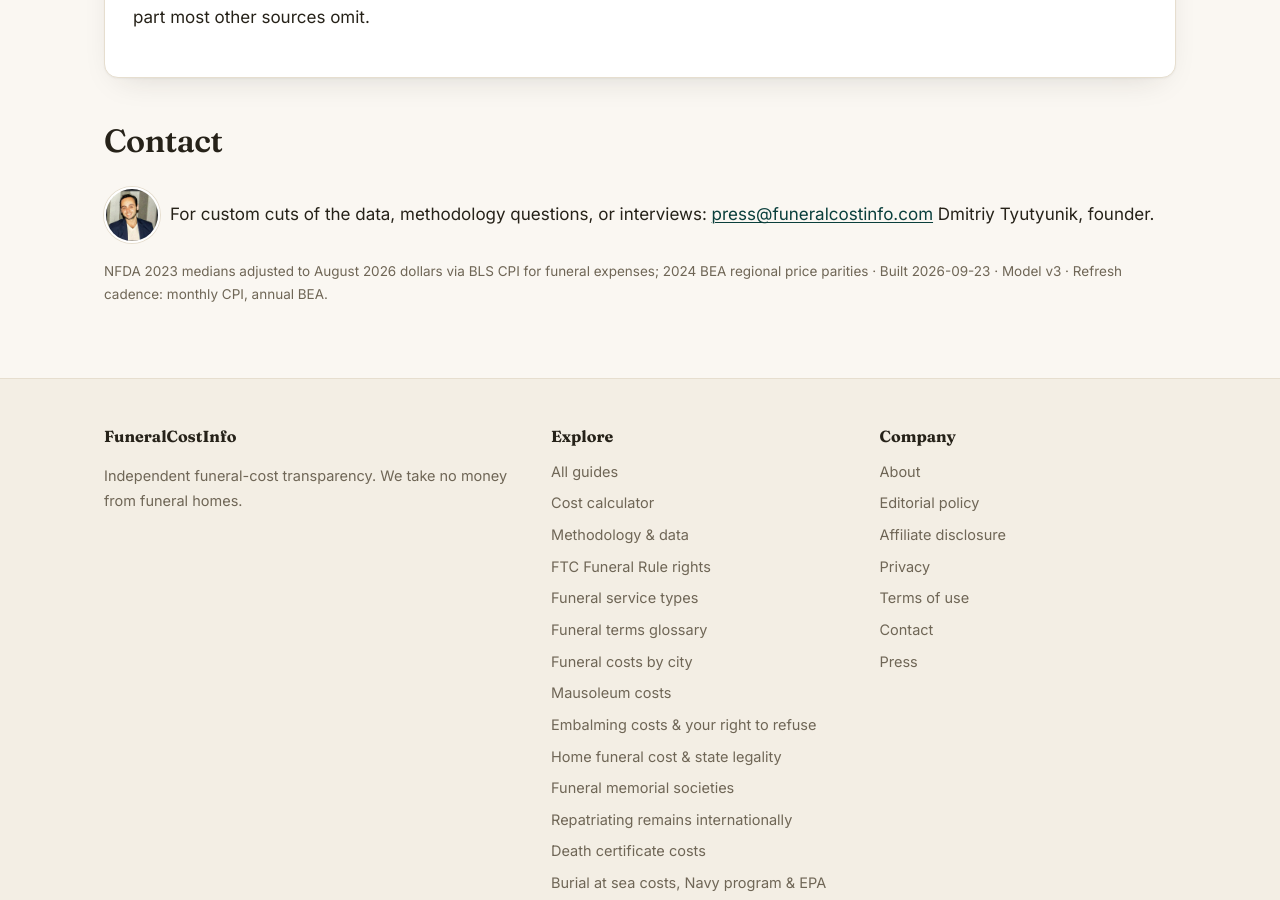
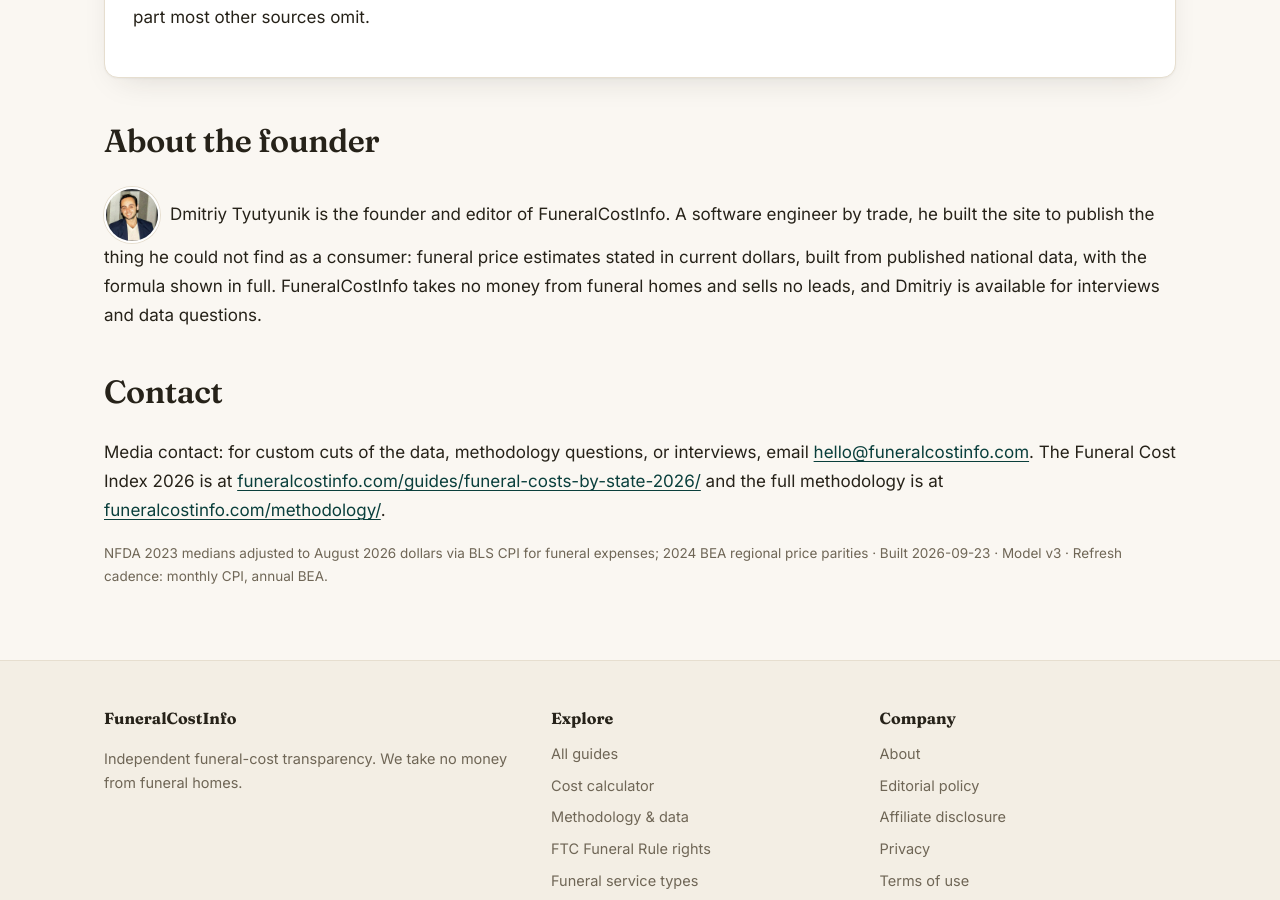
Before and after one commit to dtyutyunik/funeralcostinfo, a Next.js app in the folder site/: page /press in a window 1280 px wide. Shown: the part 4400-5300 px from the top of the page. Built offline with nearby package versions, Linux system fonts and the light colour scheme.

Commit message:
Press page: add founder bio for Dmitriy Tyutyunik, media contact now hello@funeralcostinfo.com

```diff
--- a/site/app/press/page.tsx
+++ b/site/app/press/page.tsx
@@ -111,7 +111,7 @@ export default function PressPage() {
         </p>
       </div>
 
-      <h2>Contact</h2>
+      <h2>About the founder</h2>
       <p>
         <img
           src="/images/founder.jpg"
@@ -121,9 +121,21 @@ export default function PressPage() {
           height={112}
           loading="lazy"
         />
-        For custom cuts of the data, methodology questions, or interviews:{' '}
-        <a href="mailto:press@funeralcostinfo.com">press@funeralcostinfo.com</a>
-        {' '}Dmitriy Tyutyunik, founder.
+        Dmitriy Tyutyunik is the founder and editor of FuneralCostInfo. A software engineer by
+        trade, he built the site to publish the thing he could not find as a consumer: funeral
+        price estimates stated in current dollars, built from published national data, with the
+        formula shown in full. FuneralCostInfo takes no money from funeral homes and sells no
+        leads, and Dmitriy is available for interviews and data questions.
+      </p>
+
+      <h2>Contact</h2>
+      <p>
+        Media contact: for custom cuts of the data, methodology questions, or interviews, email{' '}
+        <a href="mailto:hello@funeralcostinfo.com">hello@funeralcostinfo.com</a>. The Funeral Cost
+        Index 2026 is at{' '}
+        <a href="/guides/funeral-costs-by-state-2026/">funeralcostinfo.com/guides/funeral-costs-by-state-2026/</a>{' '}
+        and the full methodology is at{' '}
+        <a href="/methodology/">funeralcostinfo.com/methodology/</a>.
       </p>
       <p className="updated">{VINTAGE_LABEL} · Built {LAST_UPDATED} · Model v3 · Refresh cadence: monthly CPI, annual BEA.</p>
     </div>
```
